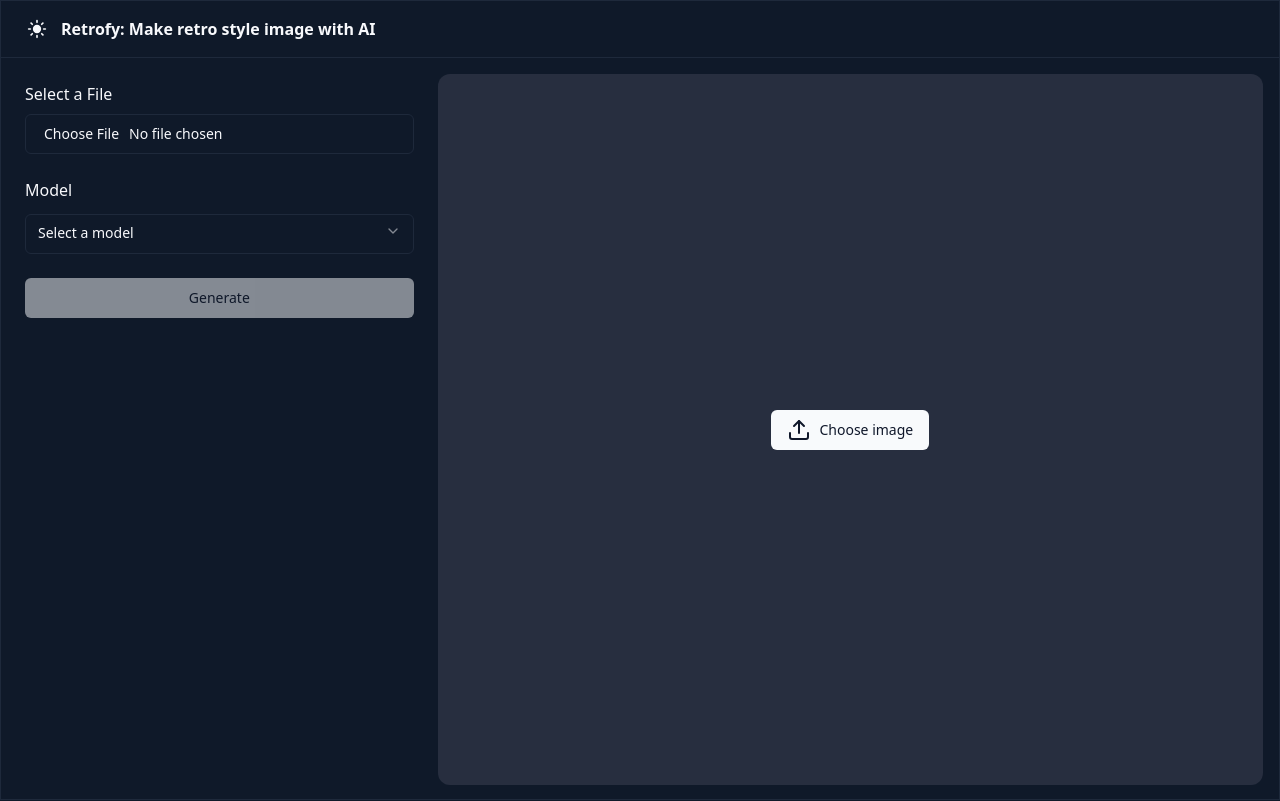
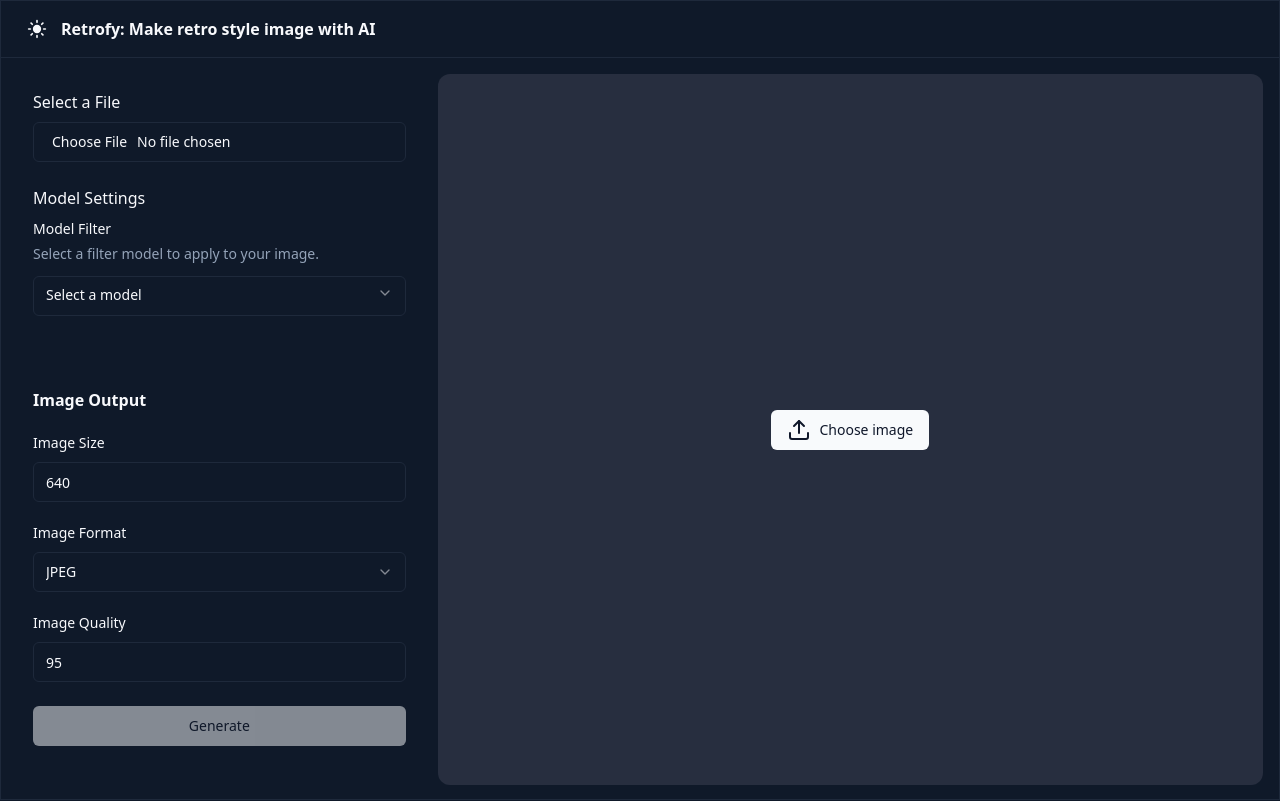
Before and after one commit to onulu/retrofy, a React (Vite) app in the folder frontend/: page / in a window 1280 px wide. Built offline with nearby package versions, Linux system fonts and the light colour scheme.

Commit message:
frontend: improve glitch logic and layout

```diff
--- a/frontend/src/components/Dashboard.tsx
+++ b/frontend/src/components/Dashboard.tsx
@@ -4,7 +4,7 @@
 const Dashboard = () => {
   return (
     <main className="grid gap-4 p-4 md:grid-cols-2 lg:grid-cols-3 h-[calc(100vh-57px)]">
-      <div className="hidden flex-col items-start gap-8 md:flex  p-2">
+      <div className="hidden flex-col items-start gap-8 md:flex">
         <ModelMenu />
       </div>
       <div className="rounded-xl bg-card lg:col-span-2">
--- /dev/null
+++ b/frontend/src/components/dashboard/CommonSelector.tsx
@@ -0,0 +1,69 @@
+import useStore from '@/store'
+import { Input } from '../ui/input'
+import { Label } from '../ui/label'
+import {
+  Select,
+  SelectContent,
+  SelectItem,
+  SelectTrigger,
+  SelectValue,
+} from '../ui/select'
+
+const CommonSelector = () => {
+  const setModelParameters = useStore((state) => state.setModelParameters)
+  const modelParameters = useStore((state) => state.modelParameters)
+
+  return (
+    <div className="grid gap-6 self-end ">
+      <h3 className="text-md font-bold">Image Output</h3>
+      <div className="grid gap-3">
+        <Label htmlFor="image-output-size">Image Size</Label>
+        <Input
+          id="image-output-size"
+          type="number"
+          min={100}
+          max={1024}
+          step={1}
+          value={modelParameters?.outputSize || 640}
+          onChange={(e) =>
+            setModelParameters({ outputSize: parseInt(e.target.value) })
+          }
+        />
+      </div>
+      <div className="grid gap-3">
+        <Label htmlFor="image-output-format">Image Format</Label>
+        <Select
+          value={modelParameters?.outputFormat || 'jpeg'}
+          onValueChange={(value) =>
+            setModelParameters({ outputFormat: value as 'png' | 'jpeg' })
+          }
+        >
+          <SelectTrigger>
+            <SelectValue placeholder="Select output format" />
+          </SelectTrigger>
+          <SelectContent>
+            <SelectItem value="jpeg">JPEG</SelectItem>
+            <SelectItem value="png">PNG</SelectItem>
+            <SelectItem value="webp">WEBP</SelectItem>
+          </SelectContent>
+        </Select>
+      </div>
+      <div className="grid gap-3">
+        <Label htmlFor="image-output-quality">Image Quality</Label>
+        <Input
+          id="image-output-quality"
+          type="number"
+          min={1}
+          max={100}
+          step={1}
+          value={modelParameters?.outputQuality || 95}
+          onChange={(e) =>
+            setModelParameters({ outputQuality: parseInt(e.target.value) })
+          }
+        />
+      </div>
+    </div>
+  )
+}
+
+export default CommonSelector
--- a/frontend/src/components/dashboard/GenerateButton.tsx
+++ b/frontend/src/components/dashboard/GenerateButton.tsx
@@ -14,7 +14,7 @@
     console.log('selectedModel', selectedModel)
     console.log('modelParameters', modelParameters)
 
-    if (!originalImage || !selectedModel || !modelParameters) return
+    if (!originalImage || !selectedModel) return
 
     try {
       await applyFilter()
@@ -27,7 +27,9 @@
     <Button
       className="self-end"
       onClick={handleGenerate}
-      disabled={!originalImage || !selectedModel || isProcessing}
+      disabled={
+        !originalImage || !selectedModel || isProcessing || !modelParameters
+      }
     >
       {isProcessing ? 'Generating...' : 'Generate'}
     </Button>
--- a/frontend/src/components/dashboard/GlitchSelector.tsx
+++ b/frontend/src/components/dashboard/GlitchSelector.tsx
@@ -1,3 +1,4 @@
+import { GlitchParams } from '@/types'
 import { Label } from '../ui/label'
 import {
   Select,
@@ -7,16 +8,32 @@
   SelectValue,
 } from '../ui/select'
 import { Slider } from '../ui/slider'
+import useStore from '@/store'
+import { Input } from '../ui/input'
 
 const GlitchSelector = () => {
+  const selectedModel = useStore((state) => state.selectedModel)
+  const modelParameters = useStore(
+    (state) => state.modelParameters
+  ) as GlitchParams
+
+  const setModelParameters = useStore((state) => state.setModelParameters)
+
+  if (!selectedModel) return null
+
+  console.log('modelParameters', modelParameters)
+
   return (
     <div className="grid gap-6">
       <div className="grid gap-3">
-        <Label htmlFor="glitch-direction">Shift Direction</Label>
+        <Label htmlFor="glitch-direction">Color Shift Direction</Label>
         <Select
-          onValueChange={(value) => {
-            console.log(value)
-          }}
+          value={modelParameters?.shiftDirection || ''}
+          onValueChange={(value) =>
+            setModelParameters({
+              shiftDirection: value as 'horizontal' | 'vertical' | 'both',
+            })
+          }
         >
           <SelectTrigger>
             <SelectValue placeholder="Select a color shift direction" />
@@ -29,20 +46,32 @@
         </Select>
       </div>
       <div className="grid gap-3">
-        <Label htmlFor="glitch-shift-amount">Shift Amount</Label>
+        <div className="grid grid-cols-[1fr_auto] gap-2">
+          <Label htmlFor="glitch-shift-amount">Color Shift Amount</Label>
+          <span className="text-sm text-muted-foreground border border-muted rounded-md px-2 py-1 w-10 text-right">
+            {modelParameters?.shiftAmount || 15}
+          </span>
+        </div>
         <Slider
           id="glitch-shift-amount"
-          min={0}
+          min={1}
           max={20}
           step={1}
-          value={[5]}
+          defaultValue={[15]}
+          value={
+            modelParameters?.shiftAmount ? [modelParameters.shiftAmount] : [5]
+          }
+          onValueChange={(value) =>
+            setModelParameters({ shiftAmount: value[0] })
+          }
         />
       </div>
       <div className="grid gap-3">
         <Label htmlFor="glitch-noise-type">Noise Type</Label>
         <Select
+          value={modelParameters?.noiseType || 'gaussian'}
           onValueChange={(value) => {
-            console.log(value)
+            setModelParameters({ noiseType: value })
           }}
         >
           <SelectTrigger>
@@ -55,6 +84,19 @@
           </SelectContent>
         </Select>
       </div>
+      <div className="grid gap-3">
+        <Label htmlFor="glitch-noise-strength">Noise Strength</Label>
+        <Input
+          type="number"
+          value={modelParameters?.noiseStrength || 0.1}
+          min={0}
+          max={1}
+          step={0.1}
+          onChange={(e) =>
+            setModelParameters({ noiseStrength: Number(e.target.value) })
+          }
+        />
+      </div>
     </div>
   )
 }
--- a/frontend/src/components/dashboard/ImagePreview.tsx
+++ b/frontend/src/components/dashboard/ImagePreview.tsx
@@ -31,14 +31,14 @@
               <ReactCompareSliderImage
                 alt="original image"
                 src={originalImage.url}
-                className="object-cover max-h-[calc(100vh-100px)]"
+                className="object-contain max-h-[calc(100vh-100px)]"
               />
             }
             itemTwo={
               <ReactCompareSliderImage
                 alt="enhanced image"
                 src={enhancedImage?.url || undefined}
-                className="object-cover  max-h-[calc(100vh-100px)]"
+                className="object-contain  max-h-[calc(100vh-100px)]"
               />
             }
           />
--- a/frontend/src/components/dashboard/MobileDrawer.tsx
+++ b/frontend/src/components/dashboard/MobileDrawer.tsx
@@ -20,7 +20,10 @@
           <span className="sr-only">Settings</span>
         </Button>
       </SheetTrigger>
-      <SheetContent side="left" className="w-[400px] sm:w-[540px] h-full">
+      <SheetContent
+        side="left"
+        className="w-[400px] sm:w-[540px] max-h-screen overflow-y-auto"
+      >
         <SheetHeader className="mb-4">
           <SheetTitle>Configuration</SheetTitle>
           <SheetDescription>
--- a/frontend/src/components/dashboard/ModelMenu.tsx
+++ b/frontend/src/components/dashboard/ModelMenu.tsx
@@ -2,15 +2,17 @@
 import GenerateButton from './GenerateButton'
 import ModelSelector from './ModelSelector'
 import ParameterSelector from './ParameterSelector'
+import CommonSelector from './CommonSelector'
 
 const ModelMenu = () => {
   return (
-    <div className="grid w-full items-start gap-6 grid-rows-[auto_1fr]">
+    <div className="p-2 md:p-4 grid w-full h-[calc(100vh-7rem)] overflow-y-auto items-start gap-6 grid-rows-[auto_1fr]">
       <div className="grid gap-6 items-start">
         <ImageUploader />
         <ModelSelector />
         <ParameterSelector />
       </div>
+      <CommonSelector />
       <GenerateButton />
     </div>
   )
--- a/frontend/src/components/dashboard/ModelSelector.tsx
+++ b/frontend/src/components/dashboard/ModelSelector.tsx
@@ -13,15 +13,20 @@
 const ModelSelector = () => {
   const setSelectedModel = useStore((state) => state.setSelectedModel)
   const selectedModel = useStore((state) => state.selectedModel)
-
+  const resetModelParameters = useStore((state) => state.resetModelParameters)
   const handleModelChange = (model: FilterModels) => {
+    resetModelParameters()
     setSelectedModel(model)
   }
 
   return (
     <div className="grid gap-3">
-      <Label htmlFor="model" className="text-md">
-        Model
+      <h3 className="text-md font-medium">Model Settings</h3>
+      <Label htmlFor="model">
+        Model Filter
+        <p className="text-sm text-muted-foreground mt-2">
+          Select a filter model to apply to your image.
+        </p>
       </Label>
       <Select onValueChange={handleModelChange} value={selectedModel ?? ''}>
         <SelectTrigger
--- a/frontend/src/store.ts
+++ b/frontend/src/store.ts
@@ -13,7 +13,7 @@
   setOriginalImage: (image: File) => void
   setEnhancedImage: (image: Blob | null) => void
   setSelectedModel: (model: FilterModels) => void
-  setModelParameters: (parameters: FilterParams) => void
+  setModelParameters: (parameters: Record<string, number | string>) => void
   setProcessing: (isProcessing: boolean) => void
   setAppError: (error: string) => void
   resetState: () => void
@@ -26,6 +26,7 @@
   enhancedImage: null,
   selectedModel: null,
   modelParameters: null,
+  commonParameters: null,
   isProcessing: false,
   appError: null,
 
@@ -55,7 +56,10 @@
   },
   setModelParameters: (parameters) => {
     set((state) => ({
-      modelParameters: { ...state.modelParameters, ...parameters },
+      modelParameters: {
+        ...state.modelParameters,
+        ...parameters,
+      } as FilterParams,
     }))
   },
   setProcessing: (isProcessing) => set({ isProcessing }),
--- a/frontend/src/types.ts
+++ b/frontend/src/types.ts
@@ -25,13 +25,20 @@
   paletteName?: ColorPalettes
   grayscaleLevel?: number
   matrixSize?: number
-}
+  pixelSize?: number
+} & CommonParams
 
 export type GlitchParams = {
   shiftDirection: 'horizontal' | 'vertical' | 'both'
   shiftAmount?: number
-  noiseType: 'gaussian' | 'salt_pepper' | 'speckle'
+  noiseType?: 'gaussian' | 'salt_pepper' | 'speckle'
   noiseStrength?: number
+} & CommonParams
+
+export type CommonParams = {
+  outputSize: number
+  outputFormat: 'png' | 'jpeg' | 'webp'
+  outputQuality?: number
 }
 
 export type FilterParams = DitheringParams | GlitchParams
```
Also changed, not shown: frontend/src/components/dashboard/DitheringSelector.tsx (+47 -8 lines).
